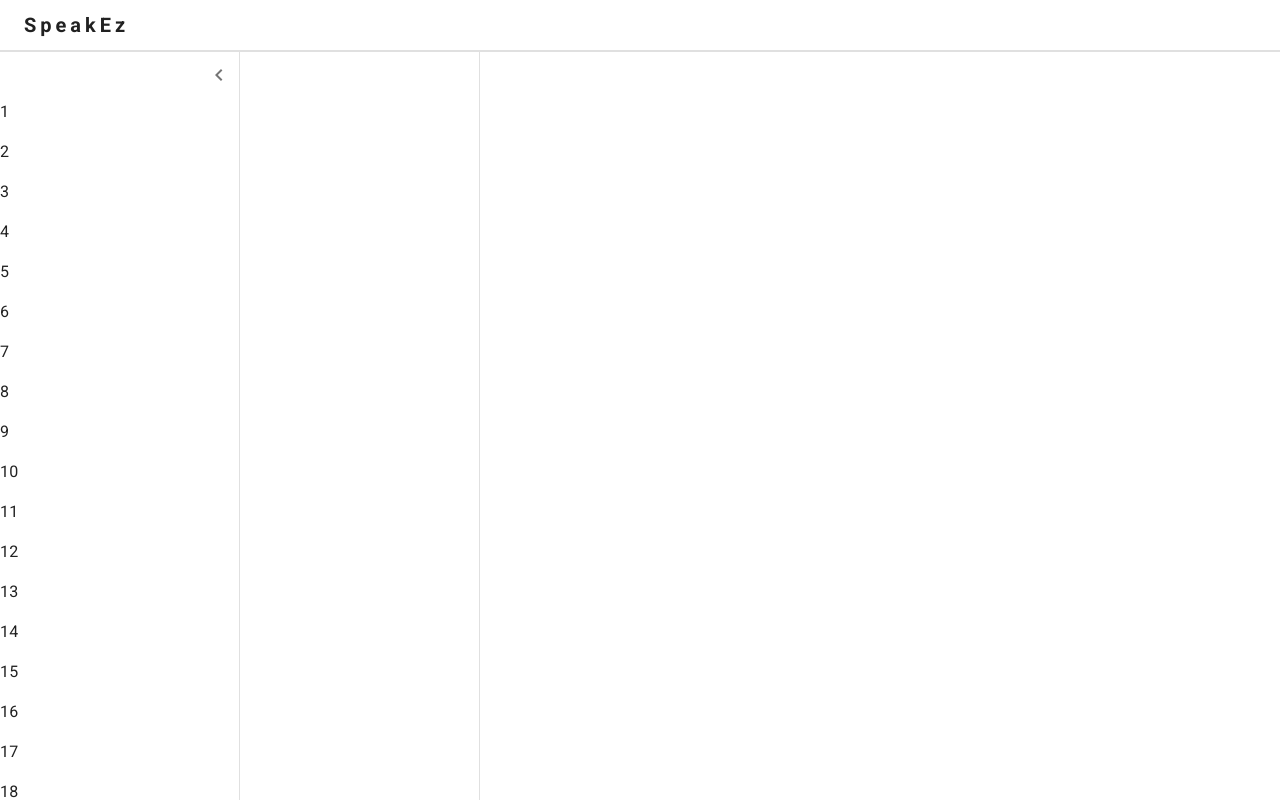
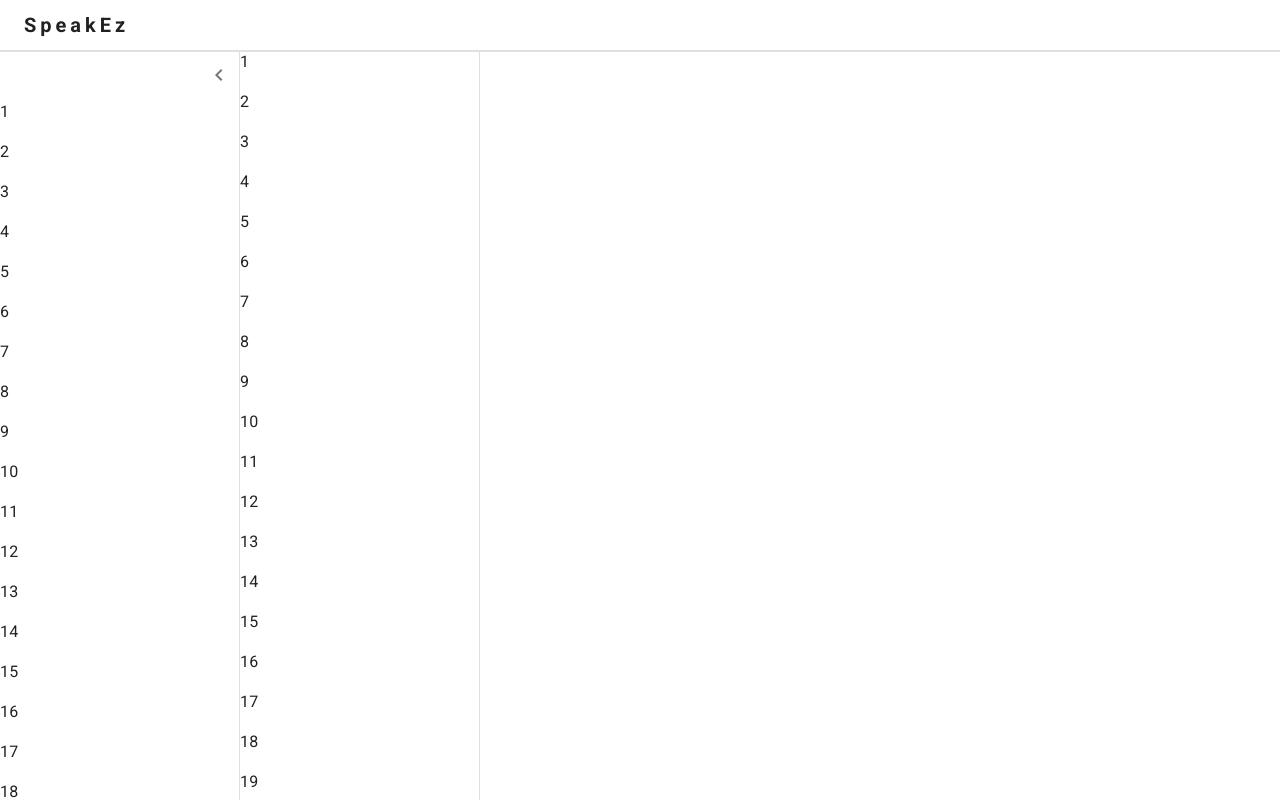
Before and after one commit to anthonynarine/Speakez, a React (Create React App) app in the folder frontend/chat/: page / in a window 1280 px wide. Built offline with nearby package versions, Linux system fonts and the light colour scheme.

Commit message:
shell of SecondaryDraw completed and functional will move to merge into main and create branch for main

```diff
--- a/frontend/chat/src/pages/scaffold/secondaryDraw/SecondaryDraw.jsx
+++ b/frontend/chat/src/pages/scaffold/secondaryDraw/SecondaryDraw.jsx
@@ -1,4 +1,4 @@
-import { Box } from "@mui/material";
+import { Box, Typography } from "@mui/material";
 import { useTheme } from "@mui/material/styles";
 import React from "react";
 
@@ -31,6 +31,11 @@ const SecondaryDraw = function ({ children }) {
         overflow: "auto",
       }}
     >
+      {[...Array(40)].map((_, i) => (
+        <Typography key={i} paragraph>
+          {i + 1}
+        </Typography>
+      ))}
       {children}
     </Box>
   );
```
